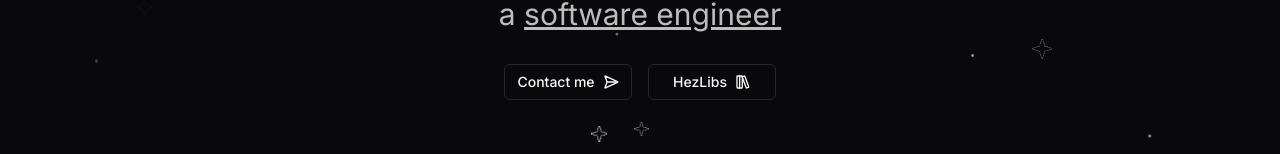
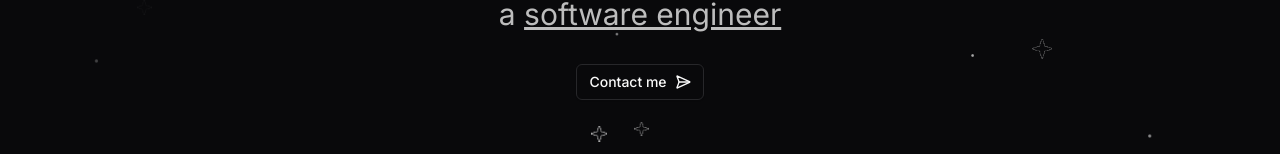
Before and after one commit to Hezaerd/hezaerd.com, a Next.js app: page / in a window 1280 px wide. Shown: the part 396-550 px from the top of the page. Built offline with nearby package versions, Linux system fonts and the light colour scheme; no server answers.

Commit message:
chore: remove HezLibs button

```diff
--- a/src/app/components/landing.tsx
+++ b/src/app/components/landing.tsx
@@ -55,7 +55,6 @@ export function Landing() {
             transition={{ duration: 0.6, delay: 1 }}
             className="mt-8 flex justify-center"
           >
-            <div className="flex items-center justify-center gap-4">
             <Button
               variant="outline"
               className="relative z-10 flex w-32 items-center justify-center gap-2 border-r text-primary group"
@@ -75,27 +74,6 @@ export function Landing() {
                 </motion.span>
               </Link>
             </Button>
-
-              <Button
-                variant="outline"
-                className="relative z-10 flex w-32 items-center justify-center gap-2 border-r text-primary group"
-                asChild
-              >
-                <a href="https://hezlibs.hezaerd.com?ref=portfolio&source=landing" target="_blank" rel="noopener noreferrer">
-                  <motion.span
-                    className="inline-flex items-center gap-2"
-                  >
-                    <span className="relative">
-                      HezLibs
-                      <span className="absolute bottom-0 left-0 h-[2px] w-0 bg-primary transition-all duration-300 group-hover:w-full"></span>
-                    </span>
-                    <div className="group-hover:rotate-[-15deg] transition-transform duration-200 ease-out">
-                      <LibraryBig className="h-4 w-4" />
-                    </div>
-                  </motion.span>
-                </a>
-              </Button>
-            </div>
           </motion.div>
         </div>
       </div>
```
Lines whose indentation alone changed are shown as unchanged.
